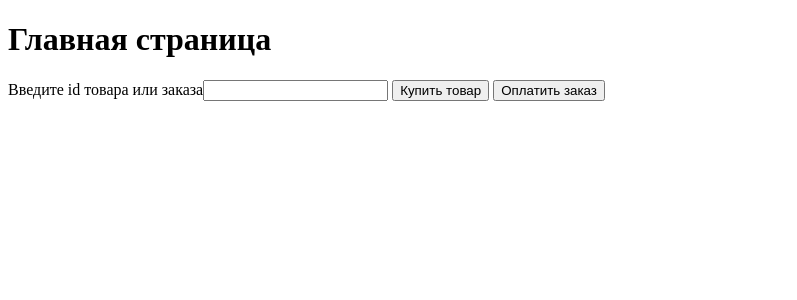
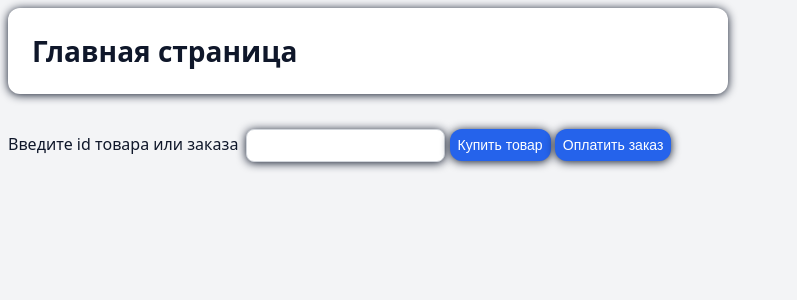
Before and after one commit to DashaOdnostorontseva/payment, a Django app: page / in a window 1280 px wide. Shown: the top 300 px of the page, without its empty margins (0-797 px from the left). Run offline with Django 5.2, Linux system fonts and the light colour scheme.

Commit message:
Add simple css

```diff
--- /dev/null
+++ b/payment/static/css/styles.css
@@ -0,0 +1,57 @@
+* {
+  box-sizing: border-box;
+}
+
+body {
+  font-family: system-ui;
+  background: #f3f4f6;
+  color: #0f172a;
+}
+
+body > * {
+  max-width: 720px;
+  padding: 24px;
+  background: #ffffff;
+  border-radius: 12px;
+  box-shadow: 0 1px 10px #0f172a;
+}
+
+h1 {
+  margin-top: 0;
+  font-size: 28px;
+  color: #0f172a;
+}
+
+li {
+  padding: 10px 12px;
+  margin-bottom: 8px;
+  border-radius: 8px;
+  border: 1px solid #d1d5db;
+  font-size: 14px;
+}
+
+#input-id {
+  margin-left: 8px;
+  padding: 8px 10px;
+  border-radius: 8px;
+  border: 1px solid #d1d5db;
+  min-width: 160px;
+}
+
+button,
+.button {
+  padding: 8px;
+  margin-top: 16px;
+  border: none;
+  cursor: pointer;
+  font-size: 14px;
+  background: #2563eb;
+  color: #ffffff;
+  box-shadow: 0 1px 10px #0f172a;
+}
+
+button:hover,
+.button:hover {
+  transform: translateY(-1px);
+  box-shadow: 0 1px 10px #2563eb;
+}
--- a/payment/templates/cancel.html
+++ b/payment/templates/cancel.html
@@ -1,6 +1,10 @@
 <!DOCTYPE html>
 <html lang="ru">
-  <head><title>Отмена оплаты</title></head>
+  {% load static %}
+  <head>
+    <title>Отмена оплаты</title>
+    <link rel="stylesheet" href="{% static 'css/styles.css' %}">
+  </head>
   <body>
     <h1>Ваша оплата была отменена!</h1>
     <p>
--- a/payment/templates/item.html
+++ b/payment/templates/item.html
@@ -3,6 +3,7 @@
   {% load static %}
   <head>
     <title>{{ item.name }}</title>
+    <link rel="stylesheet" href="{% static 'css/styles.css' %}">
     <script src="{% static 'js/payScript.js' %}"></script>
   </head>
   <body>
--- a/payment/templates/main.html
+++ b/payment/templates/main.html
@@ -3,6 +3,7 @@
   {% load static %}
   <head>
     <title>Главная страница</title>
+    <link rel="stylesheet" href="{% static 'css/styles.css' %}">
     <script src="{% static 'js/mainScript.js' %}"></script>
   </head>
   <body>
--- a/payment/templates/order.html
+++ b/payment/templates/order.html
@@ -3,6 +3,7 @@
   {% load static %}
   <head>
     <title>Заказ {{ order.id }}</title>
+    <link rel="stylesheet" href="{% static 'css/styles.css' %}">
     <script src="{% static 'js/payScript.js' %}"></script>
   </head>
   <body>
--- a/payment/templates/paid_order.html
+++ b/payment/templates/paid_order.html
@@ -3,6 +3,7 @@
   {% load static %}
   <head>
     <title>Заказ {{ order.id }}</title>
+    <link rel="stylesheet" href="{% static 'css/styles.css' %}">
   </head>
   <body>
     <h1>Данный заказ уже оплачен, спасибо за Ваш заказ!</h1>
--- a/payment/templates/success.html
+++ b/payment/templates/success.html
@@ -1,6 +1,10 @@
 <!DOCTYPE html>
 <html lang="ru">
-  <head><title>Успешная оплата</title></head>
+  {% load static %}
+  <head>
+    <title>Успешная оплата</title>
+    <link rel="stylesheet" href="{% static 'css/styles.css' %}">
+  </head>
   <body>
     <h1>Спасибо за заказ!</h1>
     <p>
```
